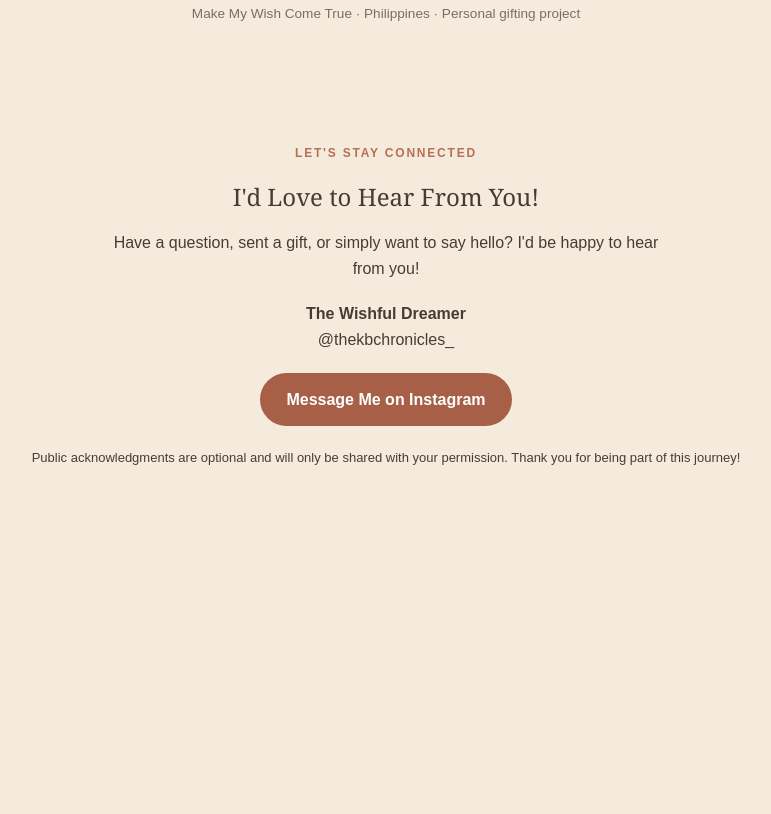
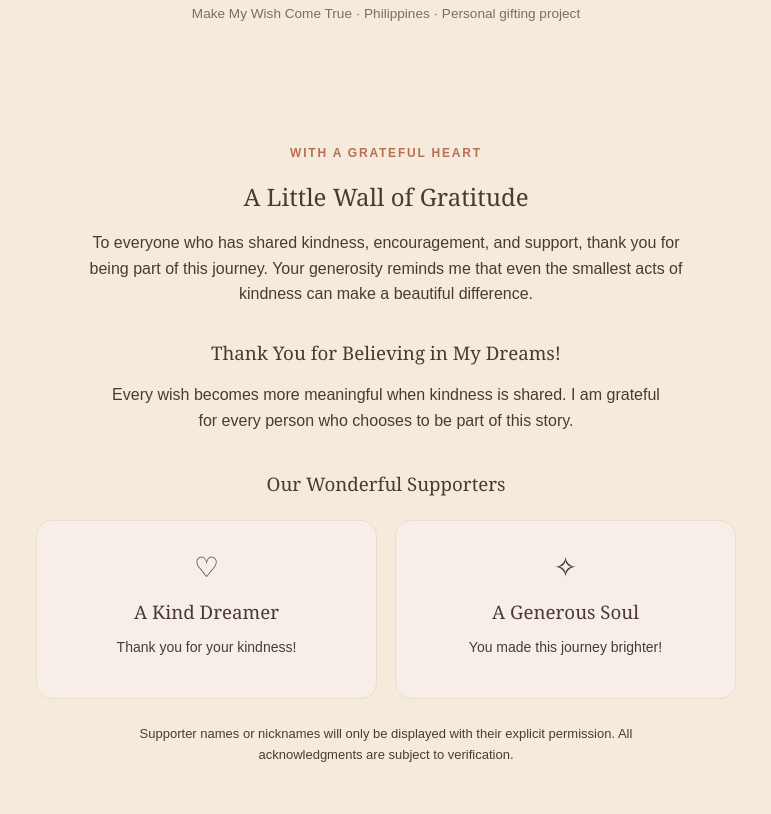
Before and after one commit to makemywishcometrue/make-my-wish-come-true, a plain HTML site: page index.html in a window 1280 px wide. Shown: the part 5306-6120 px from the top of the page, without its empty margins (254-1025 px from the left). Before the commit the page ends 5843 px from the top, so only its background shows below. Drawn offline with Linux system fonts and the light colour scheme.

Commit message:
Add supporter appreciation wall
Added a gratitude section to express appreciation for supporters.

```diff
--- a/index.html
+++ b/index.html
@@ -111,6 +111,57 @@ buttons.forEach(btn=>btn.addEventListener('click',()=>{
 }));
 </script>
 
+<section id="gratitude" style="padding: 55px 20px; text-align: center;">
+  <div class="eyebrow">With a Grateful Heart</div>
+
+  <h2>A Little Wall of Gratitude</h2>
+
+  <p style="max-width: 620px; margin: 15px auto;">
+    To everyone who has shared kindness, encouragement, and support,
+    thank you for being part of this journey. Your generosity reminds
+    me that even the smallest acts of kindness can make a beautiful difference.
+  </p>
+
+  <h3 style="margin-top: 35px;">Thank You for Believing in My Dreams!</h3>
+
+  <p style="max-width: 550px; margin: 15px auto;">
+    Every wish becomes more meaningful when kindness is shared.
+    I am grateful for every person who chooses to be part of this story.
+  </p>
+
+  <h3 style="margin-top: 40px;">Our Wonderful Supporters</h3>
+
+  <div style="display: grid; grid-template-columns:
+  repeat(auto-fit, minmax(210px, 1fr)); gap: 18px;
+  max-width: 700px; margin: 25px auto;">
+
+    <div style="padding: 25px; border-radius: 16px;
+    background: #F7EFE7; border: 1px solid #EADCCE;">
+      <div style="font-size: 28px;">♡</div>
+      <h3 style="margin: 10px 0;">A Kind Dreamer</h3>
+      <p style="font-size: 14px;">
+        Thank you for your kindness!
+      </p>
+    </div>
+
+    <div style="padding: 25px; border-radius: 16px;
+    background: #F7EFE7; border: 1px solid #EADCCE;">
+      <div style="font-size: 28px;">✧</div>
+      <h3 style="margin: 10px 0;">A Generous Soul</h3>
+      <p style="font-size: 14px;">
+        You made this journey brighter!
+      </p>
+    </div>
+
+  </div>
+
+  <p style="font-size: 13px; max-width: 600px; margin: 20px auto;">
+    Supporter names or nicknames will only be displayed with
+    their explicit permission. All acknowledgments are subject
+    to verification.
+  </p>
+</section>
+
 <section id="contact" style="padding: 55px 20px; text-align: center;">
   <div class="eyebrow">Let's Stay Connected</div>
   <h2>I'd Love to Hear From You!</h2>
```
